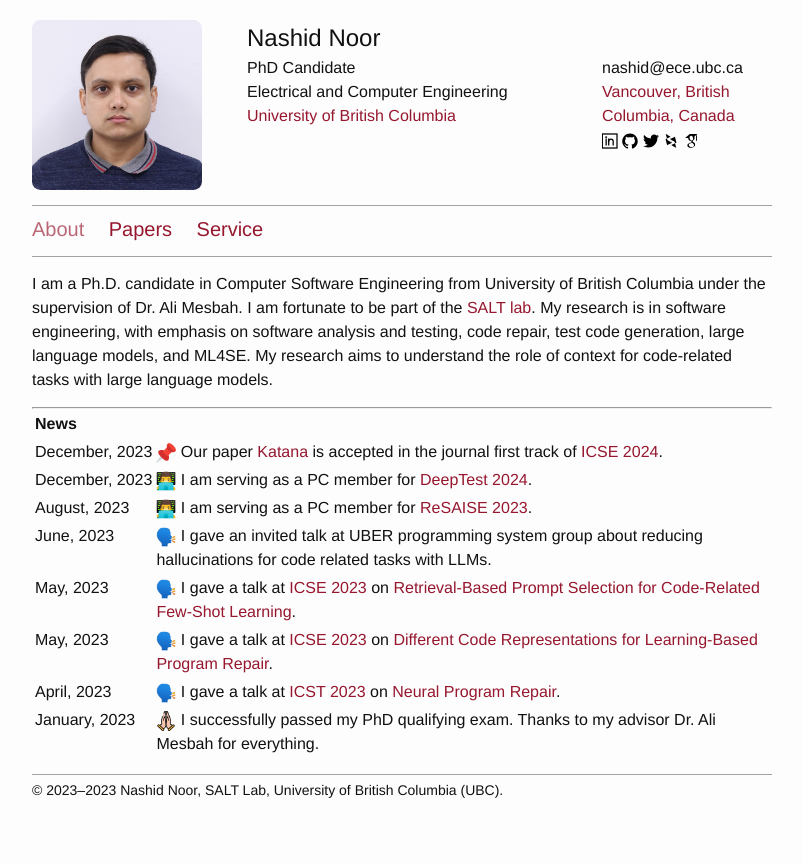
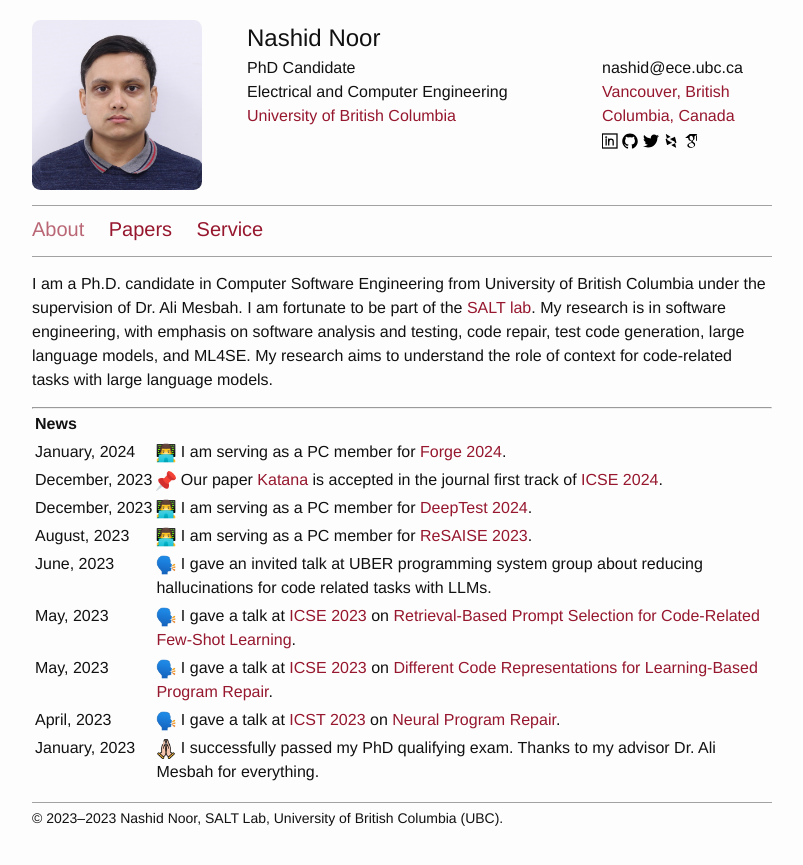
Before and after one commit to nashid/nashid.github.io, a Jekyll site: the page built from index.md, in a window 1280 px wide. Shown: the top 865 px of the page, without its empty margins (238-1041 px from the left). Built offline with Jekyll 4.4.1, drawn with Linux system fonts in a browser that asks for light colours.

Commit message:
add forge contribution

```diff
--- a/_data/services.yml
+++ b/_data/services.yml
@@ -1,3 +1,9 @@
+# 2024
+- name: Forge 2024, Co-located with ICSE
+  role: PC Member
+  year: 2024
+  website: https://conf.researchr.org/home/forge-2024
+
 # 2024
 - name: DeepTest 2024, Co-located with ICSE
   role: PC Member
--- a/index.md
+++ b/index.md
@@ -16,6 +16,10 @@
   <tr>
     <th style="vertical-align: top; text-align: left;">News</th>
     <th>&nbsp;</th>
+  </tr>
+  <tr>
+    <td style="vertical-align: top;">January,&nbsp;2024</td>
+    <td><img src="./resources/images/icon-paper-review.png" width="20" height="20"> I am serving as a PC member for <a href="https://conf.researchr.org/home/forge-2024">Forge 2024</a>.</td>
   </tr>
   <tr>
     <td style="vertical-align: top;">December,&nbsp;2023</td>
```
